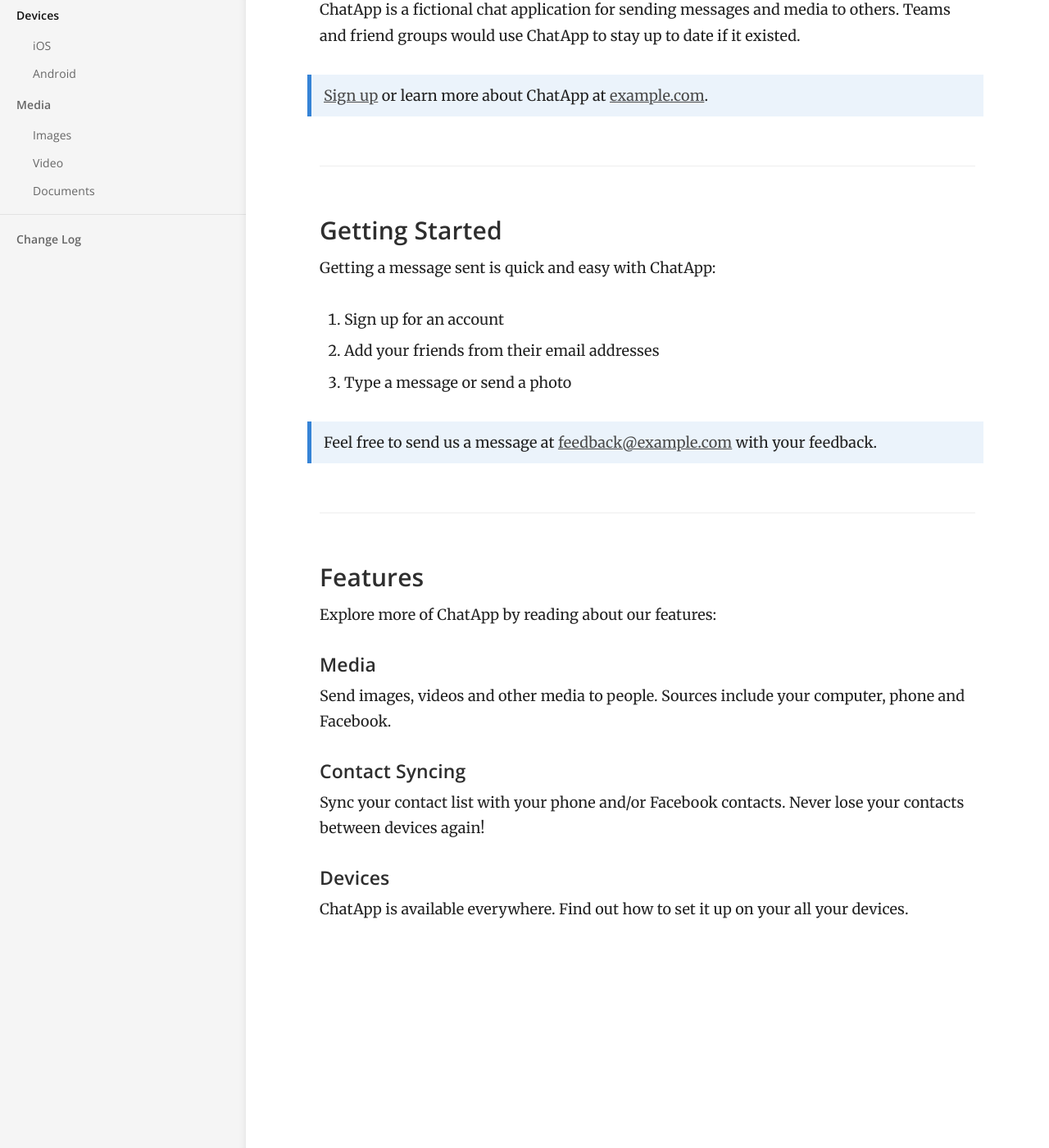
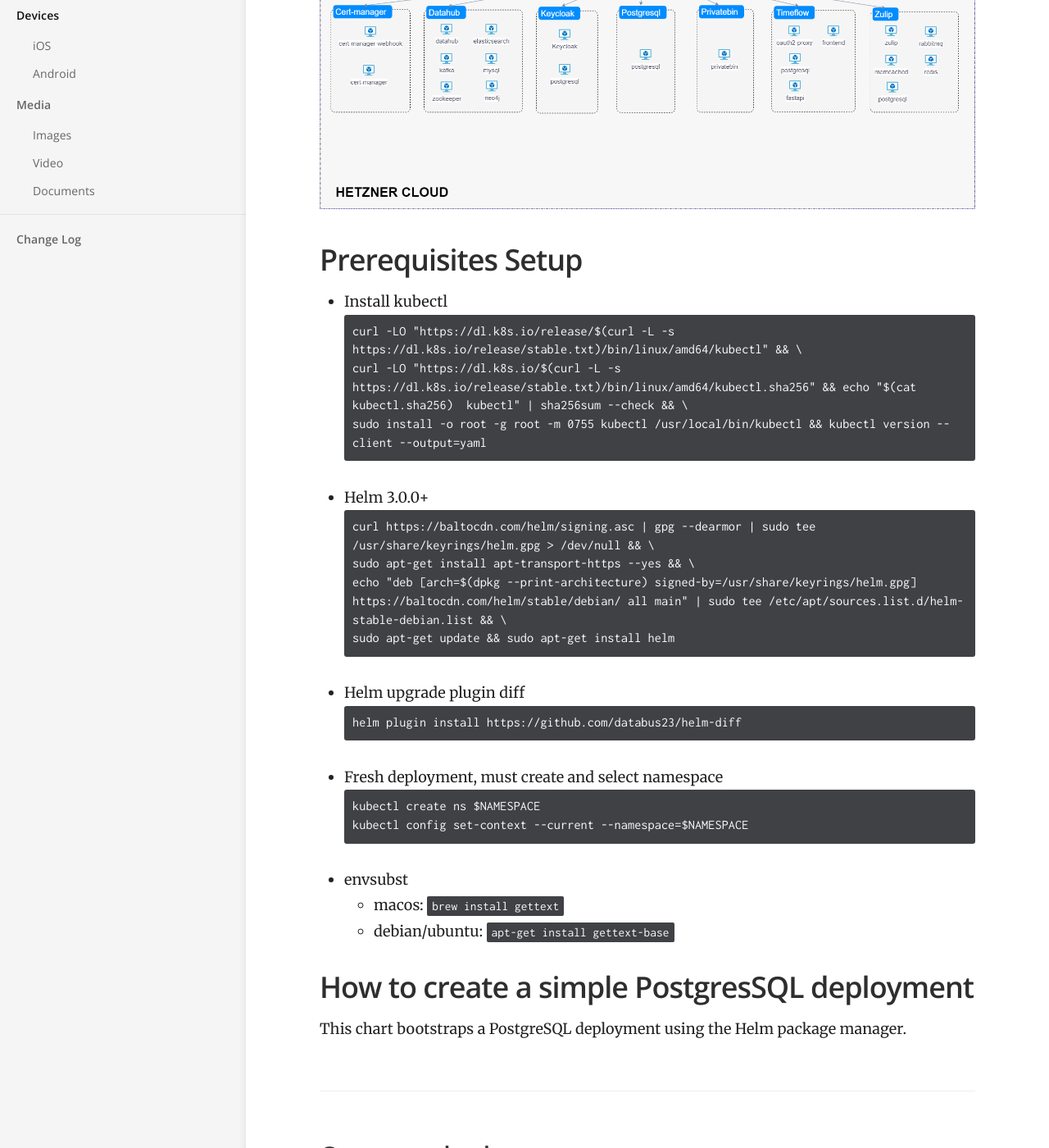
Before and after one commit to Iandradec/documentation, a Jekyll site: the page built from index.md, in a window 1280 px wide and 1400 px high, scrolled down 290 px. Shown: the whole window at 82% size. Built offline with Jekyll 4.4.1, drawn with Linux system fonts in a browser that asks for light colours; some of the changed text lies outside the part shown.

Commit message:
first commit

````diff
--- a/_config.yml
+++ b/_config.yml
@@ -1,18 +1,18 @@
 # ----
 # Site
 
-title: Edition Template
+title: Dyvenia infrastructue
 url: "https://long-pig.cloudvent.net"
 baseurl:
 google_analytics_key:
 show_full_navigation: true
 
 # Values for the jekyll-seo-tag gem (https://github.com/jekyll/jekyll-seo-tag)
-logo: /siteicon.png
+logo: /logo.svg
 description: Product documentation template for Jekyll.
 author:
-  name:
-  email:
+  name: Ivan Andrade C.
+  email: iandrade@dyvenia.com
   twitter: # twitter username without the @ symbol
 social:
   name: Edition Template
--- a/index.md
+++ b/index.md
@@ -2,6 +2,104 @@
 title: Welcome
 ---
 
+![](infrastructure.png)
+
+## Prerequisites Setup
+* Install kubectl
+```
+curl -LO "https://dl.k8s.io/release/$(curl -L -s https://dl.k8s.io/release/stable.txt)/bin/linux/amd64/kubectl" && \
+  curl -LO "https://dl.k8s.io/$(curl -L -s https://dl.k8s.io/release/stable.txt)/bin/linux/amd64/kubectl.sha256" && echo "$(cat kubectl.sha256)  kubectl" | sha256sum --check && \
+  sudo install -o root -g root -m 0755 kubectl /usr/local/bin/kubectl && kubectl version --client --output=yaml
+```
+
+* Helm 3.0.0+
+```
+curl https://baltocdn.com/helm/signing.asc | gpg --dearmor | sudo tee /usr/share/keyrings/helm.gpg > /dev/null && \
+  sudo apt-get install apt-transport-https --yes && \
+  echo "deb [arch=$(dpkg --print-architecture) signed-by=/usr/share/keyrings/helm.gpg] https://baltocdn.com/helm/stable/debian/ all main" | sudo tee /etc/apt/sources.list.d/helm-stable-debian.list && \
+  sudo apt-get update && sudo apt-get install helm
+```
+
+* Helm upgrade plugin diff
+```
+helm plugin install https://github.com/databus23/helm-diff
+```
+* Fresh deployment, must create and select namespace
+```
+kubectl create ns $NAMESPACE
+kubectl config set-context --current --namespace=$NAMESPACE
+```
+* envsubst
+  * macos:
+    `brew install gettext`
+  * debian/ubuntu:
+    `apt-get install gettext-base`
+
+## How to create a simple PostgresSQL deployment
+This chart bootstraps a PostgreSQL deployment using the Helm package manager.
+
+### Create and select namespace
+```
+kubectl create ns postgres
+kubectl config set-context --current --namespace=postgres
+```
+
+### Create a new Helm chart
+```
+helm create postgres-chart
+```
+
+### Create decrypted secrets.yaml file
+The following command example creates a file with credentials for postgresql in plain text.
+
+  ```
+  cat <<EOF > secrets-dec.yaml
+  db:
+    user: super_user_example
+    password: super_pass_example
+  EOF
+  ```
+
+### Encrypt secrets.yaml file
+The following command will encrypt the previous secrets-dec.yaml file using <a href="https://github.com/mozilla/sops" target="_blank"> SOPS: Secrets OperationS </a> and AWS Key Managament Service.
+
+``` sops -e  --kms '<YOUR_AWS_KMS_KEY>' secrets-dec.yaml > secrets.yaml```
+
+### Upgrade or install release
+Refer to values.yaml for the database values:
+```yaml
+---
+RELEASE_NAME: <YOUR_RELEASE_NAME>
+CHART_NAME: <YOUR_CHART_NAME>
+---
+```
+
+```helm secrets upgrade --install $RELEASE_NAME $CHART_NAME -f raw.values.yaml -f secrets.yaml ```
+
+### Access to postgresql
+  ```kubectl exec -it < POSTGRESQL-POD-NAME > -- bash ```
+
+### Uninstall release
+For a complete uninstall, make sure to delete pvc created.
+
+```
+helm uninstall $RELEASE_NAME
+kubectl delete pvc $RELEASE_NAME-pvc
+```
+
+## Deployments on Hetzner cloud
+This section shows more in detail on how to deploy each app on dyvenia infrastructure.
+
+### <a href="https://github.com/dyvenia/infrastructure/tree/main/deployments/datahub" target="_blank"> Datahub deployment</a>
+### <a href="https://github.com/dyvenia/infrastructure/tree/main/deployments/cert-manager" target="_blank"> Cert-manager deployment </a>
+### <a href="https://github.com/dyvenia/infrastructure/tree/main/deployments/ingress" target="_blank"> Ingress Controller deployment </a>
+### <a href="https://github.com/dyvenia/infrastructure/tree/main/deployments/postgresql" target="_blank"> PostgreSQL deployment </a>
+### <a href="https://github.com/dyvenia/infrastructure/tree/main/deployments/privatebin" target="_blank"> PrivateBin deployment </a>
+### <a href="https://github.com/dyvenia/infrastructure/tree/main/deployments/timeflow" target="_blank"> Timeflow deployment </a>
+### <a href="https://github.com/dyvenia/infrastructure/tree/main/deployments/oauth2" target="_blank"> Proxy-oauth2 deployment </a>
+### <a href="https://github.com/dyvenia/infrastructure/tree/main/deployments/keycloak" target="_blank"> Keycloak deployment </a>
+### <a href="https://github.com/dyvenia/infrastructure/tree/main/deployments/zulip" target="_blank"> Zulip deployment </a>
+<!--
 This is the **Edition** template from [CloudCannon](http://cloudcannon.com/).
 **Edition** is perfect for documenting your product, application or service.
 It's populated with example content to give you some ideas.
@@ -35,4 +133,4 @@ Sync your contact list with your phone and/or Facebook contacts. Never lose your
 
 #### Devices
 
-ChatApp is available everywhere. Find out how to set it up on your all your devices.
+ChatApp is available everywhere. Find out how to set it up on your all your devices. -->
````
Also changed, not shown: infrastructure.png (added), logo.svg (added).
